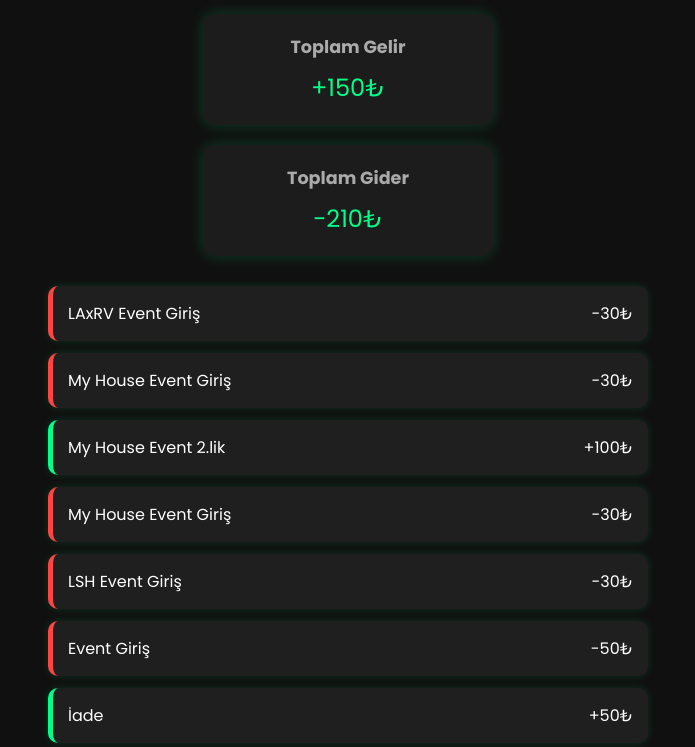
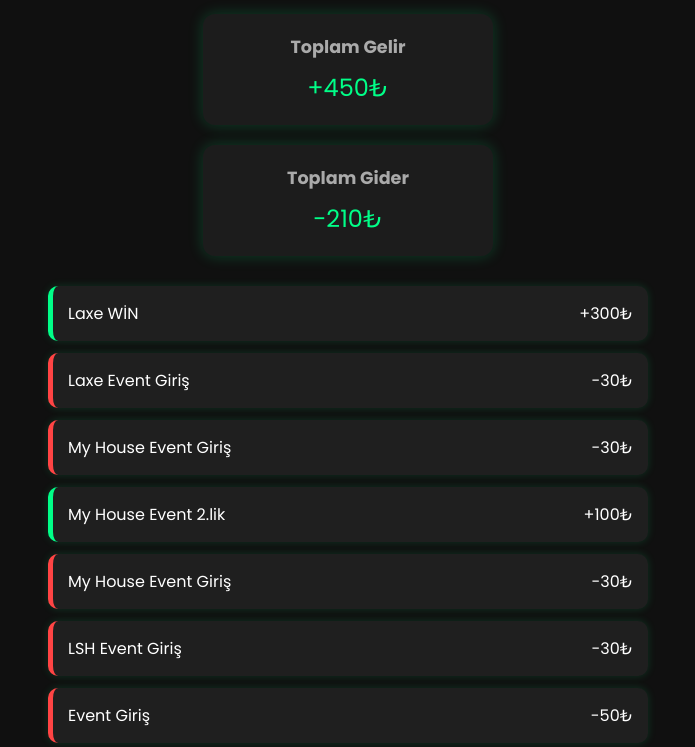
Before and after one commit to llkadir-a/No-Name-Force-Kasa, a plain HTML site: page index.html in a window 1280 px wide. Shown: the part 353-1100 px from the top of the page, without its empty margins (292-987 px from the left). Drawn offline with Linux system fonts and the light colour scheme.

Commit message:
index.html

```diff
--- a/index.html
+++ b/index.html
@@ -174,14 +174,14 @@
 
   <header>
     <img src="f (1).png" alt="Takım Logosu" />
-    <div class="balance">NNF ESPORTS KASASI : 1.180₺</div>
+    <div class="balance">NNF ESPORTS KASASI : 1.480₺</div>
   </header>
 
 
   <div class="summary">
     <div class="summary-box">
       <h3>Toplam Gelir</h3>
-      <p>+150₺</p>
+      <p>+450₺</p>
     </div>
     <div class="summary-box">
       <h3>Toplam Gider</h3>
@@ -224,8 +224,12 @@
       <span>-30₺</span>
     </div>
     <div class="transaction expense">
-      <span>LAxRV Event Giriş</span>
+      <span>Laxe Event Giriş</span>
       <span>-30₺</span>
+    </div>
+    <div class="transaction income">
+      <span>Laxe WİN </span>
+      <span>+300₺</span>
     </div>
   </div>
 
```
